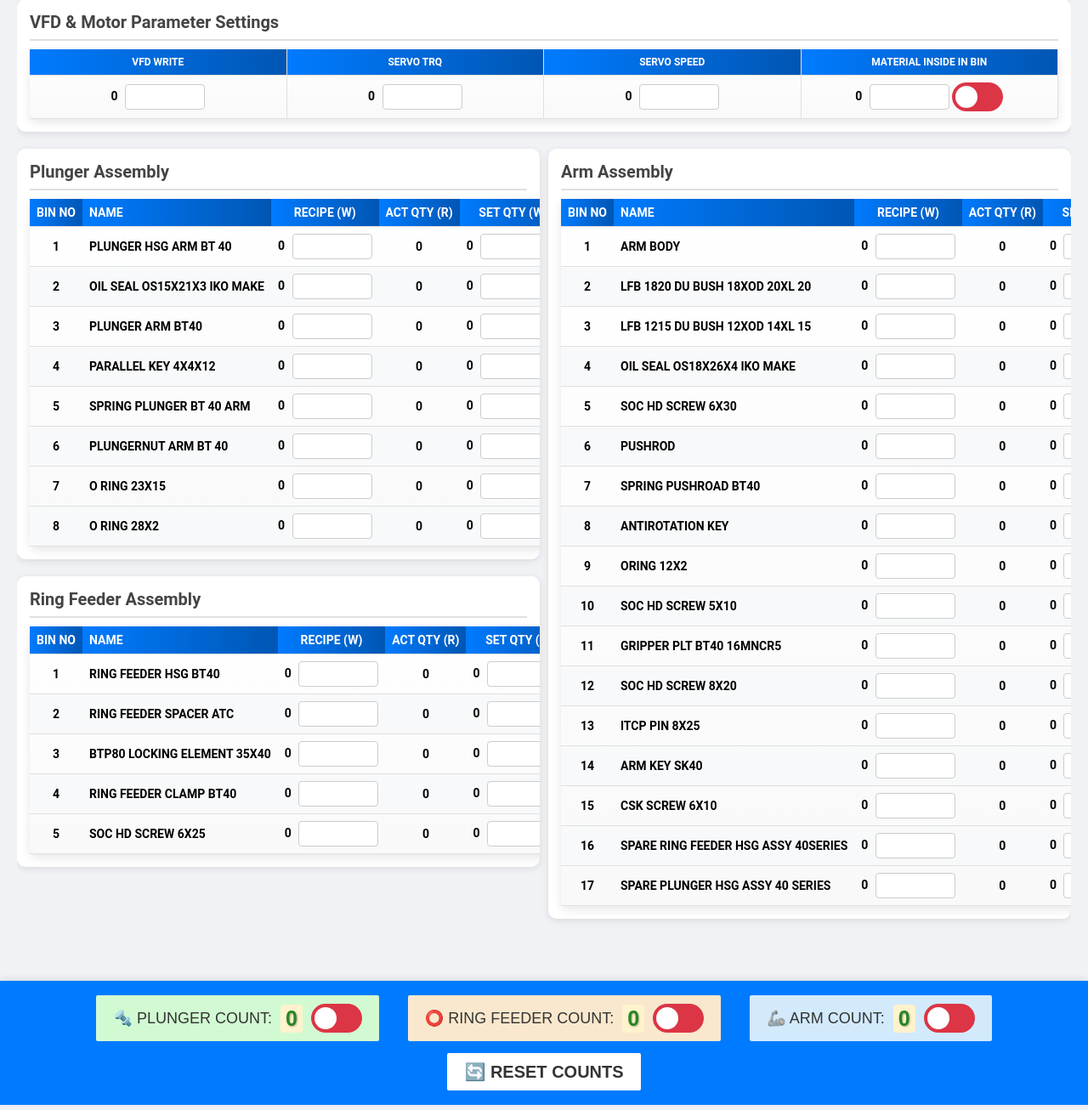
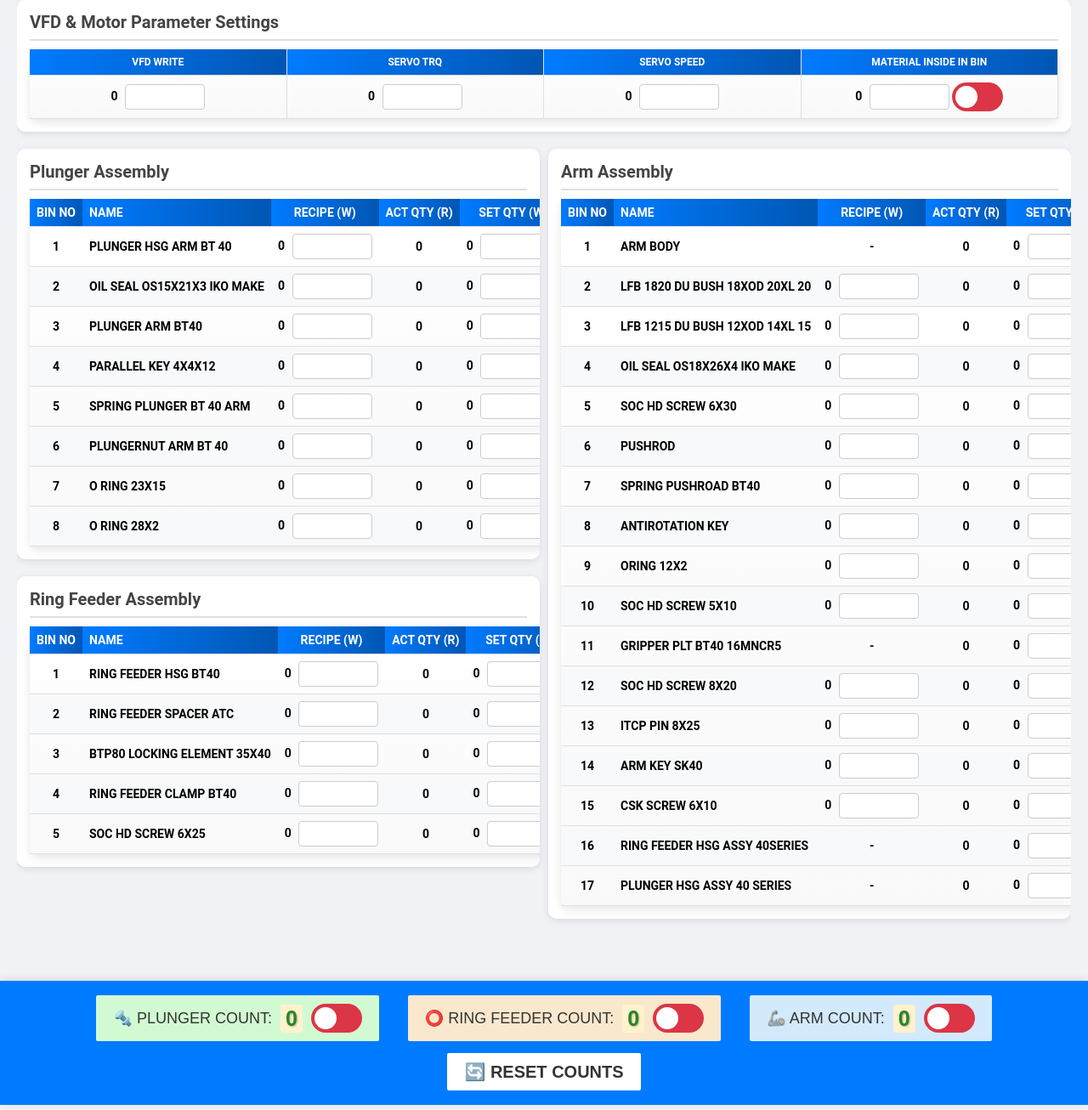
Before and after one commit to Rahul-1111/sp_plc_hmi, a Flask app: page / in a window 1280 px wide, after a click on "⚙️ QUANTITY". Shown: the part 188-1494 px from the top of the page at 85% size. Run offline with Flask 3, Linux system fonts and the light colour scheme; some libraries are stand-ins or nearby versions; some web fonts are replaced.

Commit message:
remove sum quantity

```diff
--- a/templates/hmi.html
+++ b/templates/hmi.html
@@ -1039,7 +1039,7 @@
                             <tr>
                                 <td>1</td>
                                 <td>ARM BODY</td>
-                                <td><span id="D336">0</span> <input type="number" id="D336_input" min="0" max="99999" onchange="let v=parseInt(this.value);let mn=parseInt(this.min);let mx=parseInt(this.max);if(!isNaN(v)&&v>=mn&&v<=mx)writeWord('D336',v)"></td>
+                                <td><span>-</span></td>
                                 <td><span id="D436">0</span></td>
                                 <td><span id="D636">0</span> <input type="number" id="D636_input" min="0" max="99999" onchange="let v=parseInt(this.value);let mn=parseInt(this.min);let mx=parseInt(this.max);if(!isNaN(v)&&v>=mn&&v<=mx)writeWord('D636',v)"></td>
                             </tr>
@@ -1109,7 +1109,7 @@
                             <tr>
                                 <td>11</td>
                                 <td>GRIPPER PLT BT40 16MNCR5</td>
-                                <td><span id="D360">0</span> <input type="number" id="D360_input" min="0" max="99999" onchange="let v=parseInt(this.value);let mn=parseInt(this.min);let mx=parseInt(this.max);if(!isNaN(v)&&v>=mn&&v<=mx)writeWord('D360',v)"></td>
+                                <td><span>-</span></td>
                                 <td><span id="D456">0</span></td>
                                 <td><span id="D656">0</span> <input type="number" id="D656_input" min="0" max="99999" onchange="let v=parseInt(this.value);let mn=parseInt(this.min);let mx=parseInt(this.max);if(!isNaN(v)&&v>=mn&&v<=mx)writeWord('D656',v)"></td>
                             </tr>
@@ -1143,15 +1143,15 @@
                             </tr>
                             <tr>
                                 <td>16</td>
-                                <td>SPARE RING FEEDER HSG ASSY 40SERIES</td>
-                                <td><span id="D344">0</span> <input type="number" id="D344_input" min="0" max="99999" onchange="let v=parseInt(this.value);let mn=parseInt(this.min);let mx=parseInt(this.max);if(!isNaN(v)&&v>=mn&&v<=mx)writeWord('D344',v)"></td>
+                                <td>RING FEEDER HSG ASSY 40SERIES</td>
+                                <td><span>-</span></td>
                                 <td><span id="D466">0</span></td>
                                 <td><span id="D666">0</span> <input type="number" id="D666_input" min="0" max="99999" onchange="let v=parseInt(this.value);let mn=parseInt(this.min);let mx=parseInt(this.max);if(!isNaN(v)&&v>=mn&&v<=mx)writeWord('D666',v)"></td>
                             </tr>
                             <tr>
                                 <td>17</td>
-                                <td>SPARE PLUNGER HSG ASSY 40 SERIES</td>
-                                <td><span id="D346">0</span> <input type="number" id="D346_input" min="0" max="99999" onchange="let v=parseInt(this.value);let mn=parseInt(this.min);let mx=parseInt(this.max);if(!isNaN(v)&&v>=mn&&v<=mx)writeWord('D346',v)"></td>
+                                <td>PLUNGER HSG ASSY 40 SERIES</td>
+                                <td><span>-</span></td>
                                 <td><span id="D468">0</span></td>
                                 <td><span id="D668">0</span> <input type="number" id="D668_input" min="0" max="99999" onchange="let v=parseInt(this.value);let mn=parseInt(this.min);let mx=parseInt(this.max);if(!isNaN(v)&&v>=mn&&v<=mx)writeWord('D668',v)"></td>
                             </tr>
```
